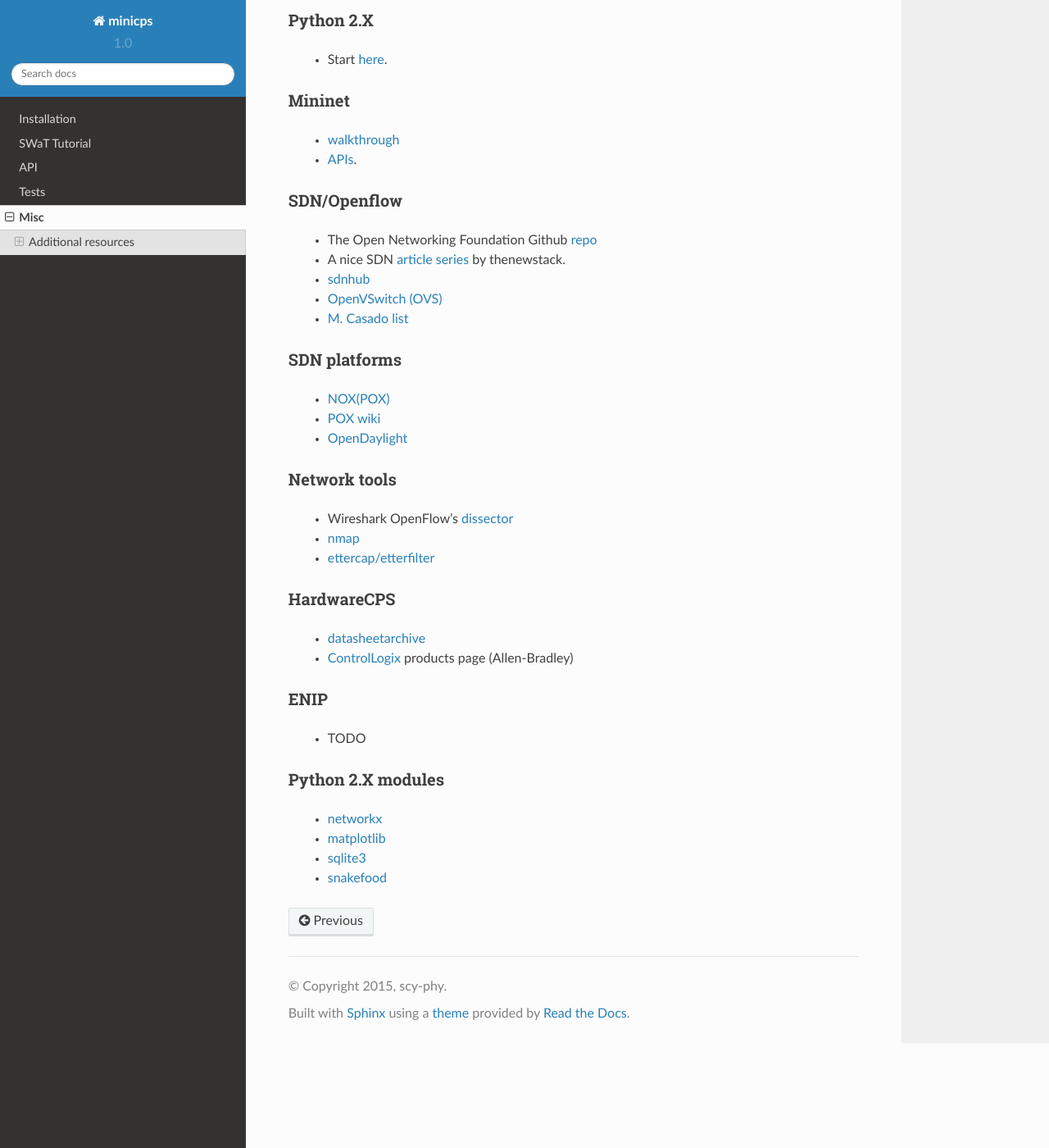
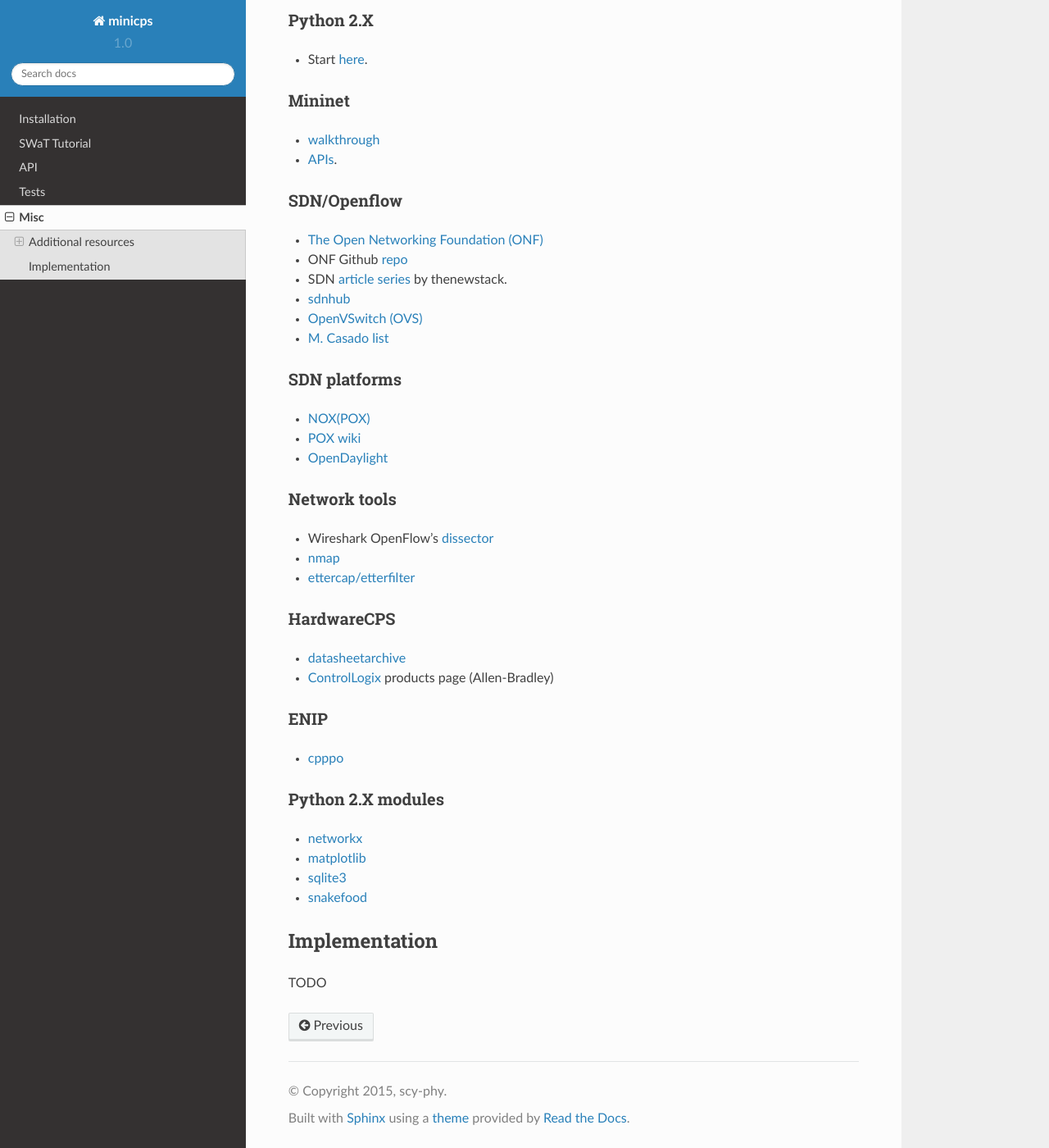
Before and after one commit to scy-phy/minicps, a Sphinx documentation site: the page built from docs/misc.rst, in a window 1280 px wide and 1400 px high, scrolled down 205 px. Shown: the whole window at 82% size. Built offline with Sphinx 7.4.7 and the Read the Docs theme 2.0.0, drawn with Linux system fonts in a browser that asks for light colours.

```diff
--- a/docs/installation.rst
+++ b/docs/installation.rst
@@ -7,15 +7,14 @@ Installation
 Prerequisites
 ==============
 
-   * `Install <http://mininet.org/download/Mininet>`_ Mininet (VM is preferred)
-     and its dependencies
+* `Install <http://mininet.org/download/>`_ Mininet (VM is preferred)
+  and its dependencies
 
 Configure MiniCPS
 ===================
 
 Use text from README.md
 
-
 Test Installation
 ==================
 
--- a/docs/misc.rst
+++ b/docs/misc.rst
@@ -10,54 +10,61 @@ Additional resources
 Python 2.X
 -----------------------
 
-   * Start `here <https://docs.python.org/2/tutorial/index.html>`_.
+* Start `here <https://docs.python.org/2/tutorial/index.html>`_.
 
 Mininet
 -----------------------
 
-   * `walkthrough <http://mininet.org/walkthrough/>`_
-   * `APIs <https://github.com/mininet/mininet/wiki/Introduction-to-Mininet>`_.
+* `walkthrough <http://mininet.org/walkthrough/>`_
+* `APIs <https://github.com/mininet/mininet/wiki/Introduction-to-Mininet>`_.
 
 SDN/Openflow
 -------------
 
-   * The Open Networking Foundation Github `repo <http://opennetworkingfoundation.github.io/libfluid/index.html>`_
-   * A nice SDN  `article series <http://thenewstack.io/defining-software-defined-networking-part-1/>`_ by thenewstack.
-
-   * `sdnhub <http://sdnhub.org/>`_
-   * `OpenVSwitch (OVS) <http://openvswitch.org/>`_
-   * `M. Casado list <http://yuba.stanford.edu/~casado/of-sw.html>`_
+* `The Open Networking Foundation (ONF) <https://www.opennetworking.org/>`_
+* ONF Github `repo <http://opennetworkingfoundation.github.io/libfluid/index.html>`_
+* SDN  `article series <http://thenewstack.io/defining-software-defined-networking-part-1/>`_ by thenewstack.
+* `sdnhub <http://sdnhub.org/>`_
+* `OpenVSwitch (OVS) <http://openvswitch.org/>`_
+* `M. Casado list <http://yuba.stanford.edu/~casado/of-sw.html>`_
 
 SDN platforms
 ---------------
 
-   * `NOX(POX) <http://www.noxrepo.org/>`_
-   * `POX wiki <https://openflow.stanford.edu/display/ONL/POX+Wiki>`_
-   * `OpenDaylight <https://www.opendaylight.org/>`_
+* `NOX(POX) <http://www.noxrepo.org/>`_
+* `POX wiki <https://openflow.stanford.edu/display/ONL/POX+Wiki>`_
+* `OpenDaylight <https://www.opendaylight.org/>`_
 
 
 Network tools
 -------------
 
-   * Wireshark OpenFlow's `dissector <https://wiki.wireshark.org/OpenFlow>`_
-   * `nmap <https://nmap.org/>`_
-   * `ettercap/etterfilter <https://ettercap.github.io/ettercap/>`_
+* Wireshark OpenFlow's `dissector <https://wiki.wireshark.org/OpenFlow>`_
+* `nmap <https://nmap.org/>`_
+* `ettercap/etterfilter <https://ettercap.github.io/ettercap/>`_
 
 HardwareCPS
 -------------
 
-   * `datasheetarchive <http://www.datasheetarchive.com/>`_
-   * `ControlLogix  <http://ab.rockwellautomation.com/programmable-controllers/controllogix#overview>`_ products page (Allen-Bradley)
+* `datasheetarchive <http://www.datasheetarchive.com/>`_
+* `ControlLogix  <http://ab.rockwellautomation.com/programmable-controllers/controllogix#overview>`_ products page (Allen-Bradley)
 
 ENIP
 -------------
 
-   * TODO
+* `cpppo <https://github.com/pjkundert/cpppo>`_
+
 
 Python 2.X modules
 ----------------------
 
-   * `networkx <http://networkx.github.io/>`_
-   * `matplotlib <http://matplotlib.org/>`_
-   * `sqlite3 <https://docs.python.org/2/library/sqlite3.html>`_
-   * `snakefood <http://furius.ca/snakefood/doc/snakefood-doc.html>`_
+* `networkx <http://networkx.github.io/>`_
+* `matplotlib <http://matplotlib.org/>`_
+* `sqlite3 <https://docs.python.org/2/library/sqlite3.html>`_
+* `snakefood <http://furius.ca/snakefood/doc/snakefood-doc.html>`_
+
+
+Implementation
+===============
+
+TODO
```
Also changed, not shown: docs/swat-tutorial.rst (+16 -22 lines).
